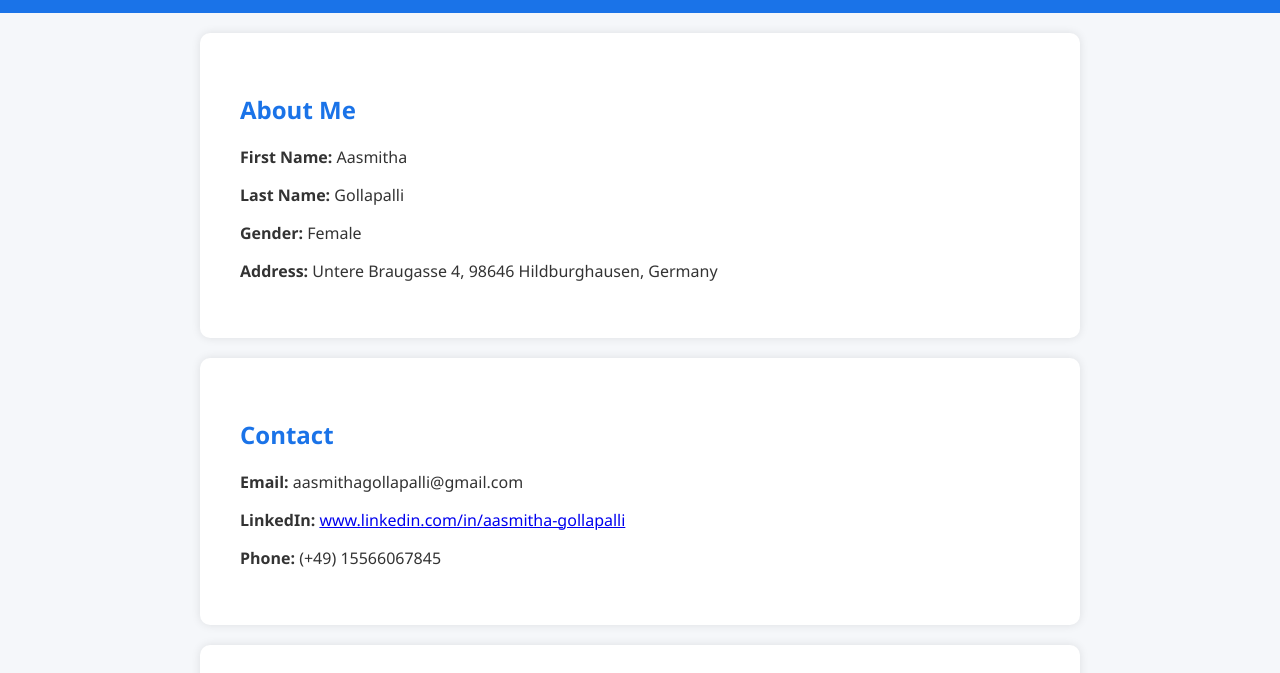
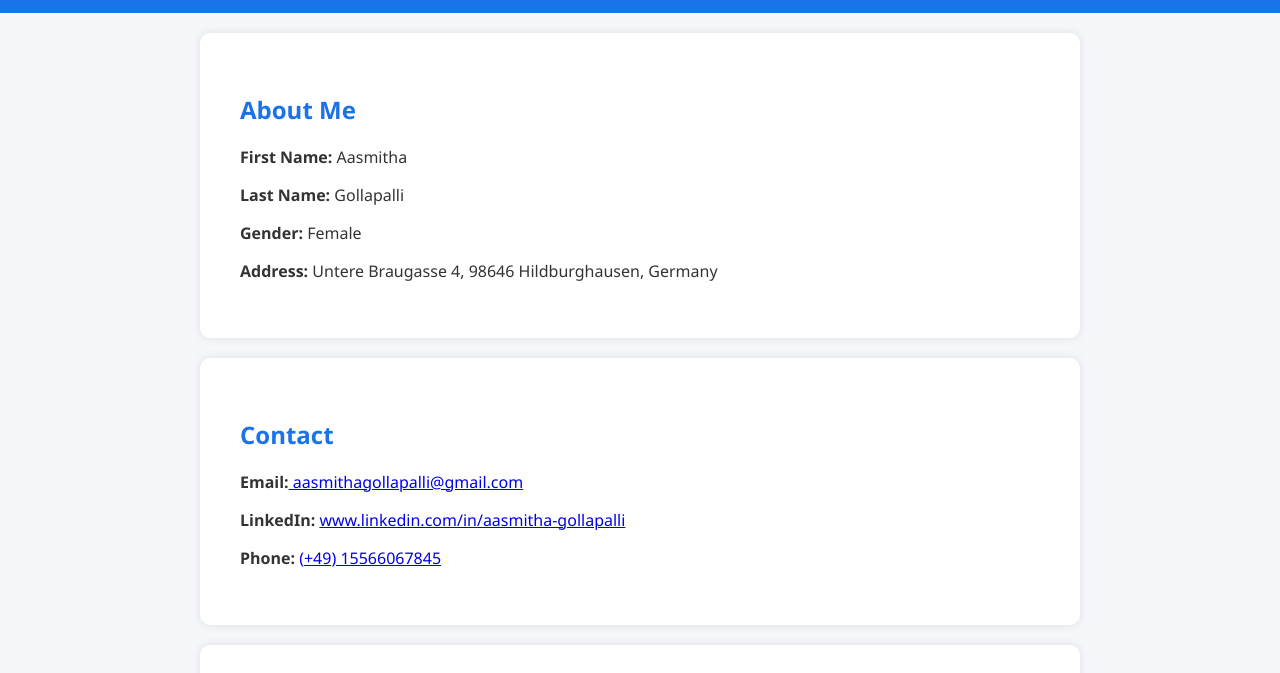
Before and after one commit to Aasmitha17/Aasmitha17.github.io, a plain HTML site: page index.html in a window 1280 px wide. Shown: the part 127-800 px from the top of the page. Drawn offline with Linux system fonts and the light colour scheme.

Commit message:
index.html

```diff
--- a/index.html
+++ b/index.html
@@ -30,9 +30,9 @@
 
   <section id="contact">
     <h2>Contact</h2>
-    <p><strong>Email:</strong> aasmithagollapalli@gmail.com</p>
+    <p><strong>Email:</strong><a href="mailto:aasmithagollapalli@gmail.com"> aasmithagollapalli@gmail.com</a></p>
     <p><strong>LinkedIn:</strong> <a href="https://www.linkedin.com/in/aasmitha-gollapalli" target="_blank">www.linkedin.com/in/aasmitha-gollapalli</a></p>
-    <p><strong>Phone:</strong> (+49) 15566067845</p>
+    <p><strong>Phone:</strong> <a href="+4915566067845">(+49) 15566067845</a></p>
   </section>
 
   <section id="experience">
```
